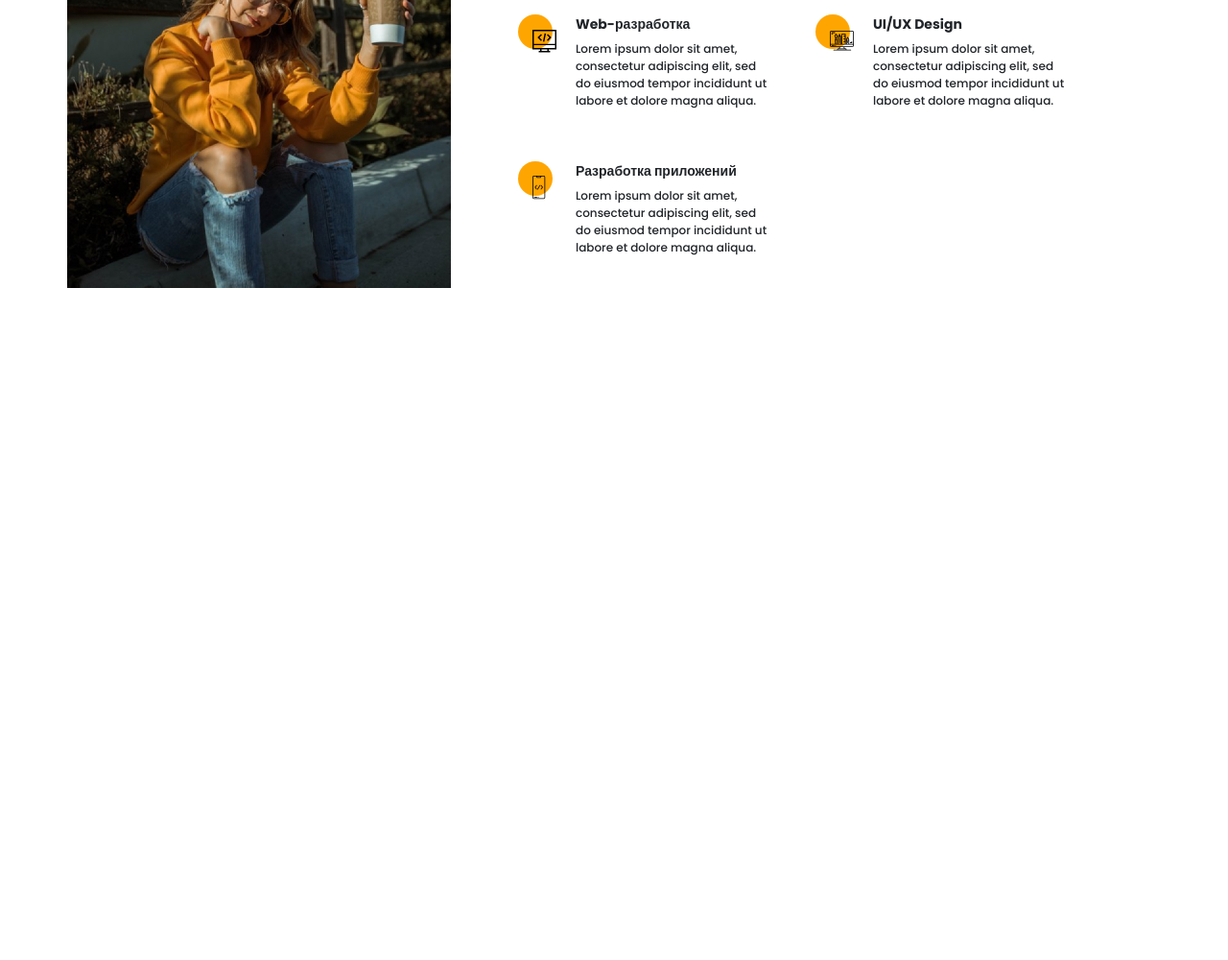
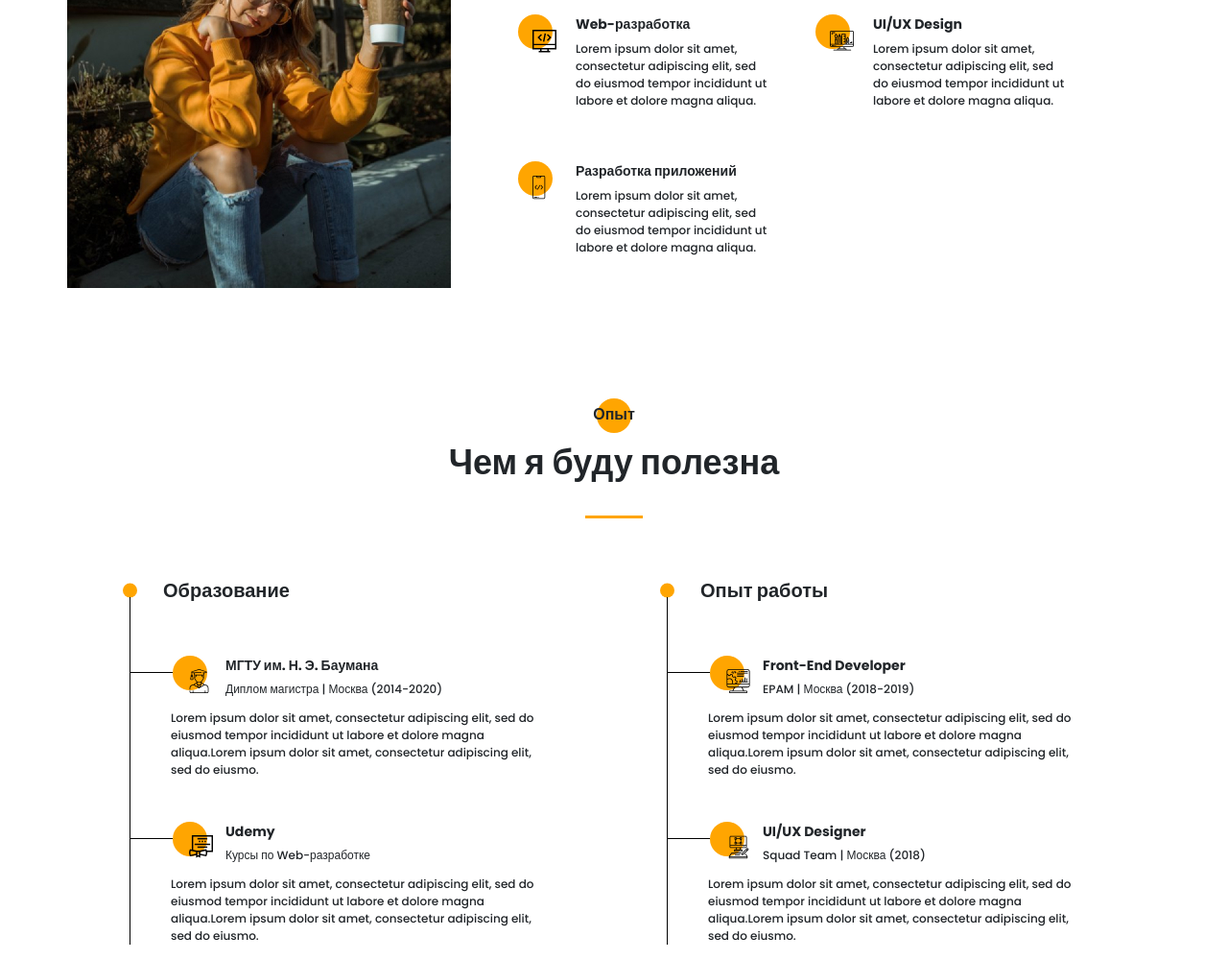
Before and after one commit to Aleks-Tl/Portfolio, a website: page #src/index.html in a window 1280 px wide. Shown: the part 1220-2220 px from the top of the page at 96% size. Before the commit the page ends 1520 px from the top, so only its background shows below. Drawn offline with nearby package versions, Linux system fonts and the light colour scheme; files that its build step writes are made by us from their sources; files whose address does not match are found by name.

Commit message:
finished resume screen

```diff
--- a/#src/index.html
+++ b/#src/index.html
@@ -159,6 +159,83 @@
             </div>
         </div>
     </section>
+
+    <section class="resume">
+        <div class="container">
+            <div class=" resume__title"><h2 class="title title_fz16">Опыт</h2></div>
+            <div class="title title_fz36 resume__subtitle">Чем я буду полезна</div>
+            <div class="divider"></div>
+
+           <div class="resume__wrapper">
+                <div class="resume__column">
+                    <h3 class="title title_fz20 resume__column-title">Образование</h3>
+                    <ul>
+                        <li>
+                            <div class="resume__item">
+                                <div class="resume__item-head">
+                                    <div class="resume__item-icon">
+                                        <img src="img/icons/experience/university.svg" alt="university">
+                                    </div>
+                                    <h4 class="title title_fz14">МГТУ им. Н. Э. Баумана</h4>
+                                    <div class="resume__item-location">Диплом магистра | Москва (2014-2020)</div>
+                                </div>
+                                <div class="resume__item-body">
+                                    Lorem ipsum dolor sit amet, consectetur adipiscing elit, sed do eiusmod tempor incididunt ut labore et dolore magna aliqua.Lorem ipsum dolor sit amet, consectetur adipiscing elit, sed do eiusmo.
+                                </div>
+                            </div>
+                        </li>
+                        <li>
+                            <div class="resume__item">
+                                <div class="resume__item-head">
+                                    <div class="resume__item-icon">
+                                        <img src="img/icons/experience/courses.svg" alt="courses">
+                                    </div>
+                                    <h4 class="title title_fz14">Udemy</h4>
+                                    <div class="resume__item-location">Курсы по Web-разработке</div>
+                                </div>
+                                <div class="resume__item-body">
+                                    Lorem ipsum dolor sit amet, consectetur adipiscing elit, sed do eiusmod tempor incididunt ut labore et dolore magna aliqua.Lorem ipsum dolor sit amet, consectetur adipiscing elit, sed do eiusmo.
+                                </div>
+                            </div>
+                        </li>
+                    </ul>
+                </div>
+                <div class="resume__column">
+                    <h3 class="title title_fz20 resume__column-title">Опыт работы</h3>
+                    <ul>
+                        <li>
+                            <div class="resume__item">
+                                <div class="resume__item-head">
+                                    <div class="resume__item-icon">
+                                        <img src="img/icons/experience/developer.svg" alt="developer">
+                                    </div>
+                                    <h4 class="title title_fz14">Front-End Developer</h4>
+                                    <div class="resume__item-location">EPAM | Москва (2018-2019)</div>
+                                </div>
+                                <div class="resume__item-body">
+                                    Lorem ipsum dolor sit amet, consectetur adipiscing elit, sed do eiusmod tempor incididunt ut labore et dolore magna aliqua.Lorem ipsum dolor sit amet, consectetur adipiscing elit, sed do eiusmo.
+                                </div>
+                            </div>
+                        </li>
+                        <li>
+                            <div class="resume__item">
+                                <div class="resume__item-head">
+                                    <div class="resume__item-icon">
+                                        <img src="img/icons/experience/designer.svg" alt="designer">
+                                    </div>
+                                    <h4 class="title title_fz14">UI/UX Designer</h4>
+                                    <div class="resume__item-location">Squad Team | Москва (2018)</div>
+                                </div>
+                                <div class="resume__item-body">
+                                    Lorem ipsum dolor sit amet, consectetur adipiscing elit, sed do eiusmod tempor incididunt ut labore et dolore magna aliqua.Lorem ipsum dolor sit amet, consectetur adipiscing elit, sed do eiusmo.
+                                </div>
+                            </div>
+                        </li>
+                    </ul>
+                </div>
+            </div>
+    </section>
+
     <script src="js/script.js"></script>
 </body>
 </html>
--- a/#src/scss/blocks/_about.scss
+++ b/#src/scss/blocks/_about.scss
@@ -11,7 +11,7 @@
     &__descr {
         padding-top: 6px;
         .divider {
-            margin-top: 0;
+            margin: 0;
         }
     }
     &__photo {
--- /dev/null
+++ b/#src/scss/blocks/_resume.scss
@@ -0,0 +1,94 @@
+.resume {
+    padding: 120px 0 0 0;
+    &__title {
+        text-align: center;
+        position: relative;
+        @include before_circle;
+        &:before {
+            top: -5px;
+            left: 50%;
+            transform: translateX(-50%);
+        }
+    }
+    &__subtitle {
+        text-align: center;
+    }
+    &__wrapper {
+        padding: 60px 65px 0 65px;
+        display: grid;
+        grid-template-columns: repeat(2, 425px);
+        column-gap: 135px;
+    }
+    &__column {
+        &-title {
+            position: relative;
+            padding-left: 35px;
+            &:before {
+                position: absolute;
+                content: '';
+                height: 15px;
+                width: 15px;
+                background-color: $main-color;
+                border-radius: 100%;
+                left: -7px;
+                top: 50%;
+                transform: translateY(-50%);
+            }
+        }
+        ul {
+            list-style-type: none;
+            li {
+                position: relative;
+                &:after {
+                    content: '';
+                    width: 1px;
+                    height: calc(100% + 16px);
+                    position: absolute;
+                    left: 0;
+                    top: -16px;
+                    background-color: #000;
+                }
+            }
+        }
+    }
+    &__item {
+        position: relative;
+        &:before {
+            content: '';
+            position: absolute;
+            top: 62px;
+            height: 1px;
+            width: 45px;
+            background-color: #000;
+        }
+        &-head {
+            position: relative;
+            padding: 45px 0 0 100px;
+            h4 {
+                margin-bottom: 0;
+            }
+        }
+        &-body {
+            padding-left: 43px;
+            margin-top: 12px;
+            font-size: 12px;
+            line-height: 18px;
+        }
+        &-icon {
+            position: absolute;
+            @include before_circle;
+            top: 45px;
+            left: 45px;
+            img {
+                position: absolute;
+                left: 17px;
+                top: 14px;
+            }
+        }
+        &-location {
+            font-size: 12px;
+            line-height: 18px;
+            margin-top: 5px;
+        }
+    }
+}
--- a/#src/scss/blocks/_title.scss
+++ b/#src/scss/blocks/_title.scss
@@ -7,6 +7,10 @@
     &_fz16 {
         font-size: 16px;
         line-height: 24px;
+    }
+    &_fz20 {
+        font-size: 20px;
+        line-height: 30px;
     }
     &_fz21 {
         font-size: 21px;
--- a/#src/scss/style.scss
+++ b/#src/scss/style.scss
@@ -18,7 +18,7 @@
     width: 60px;
     height: 3px;
     background-color: $main-color;
-    margin-top: 25px;
+    margin: 25px auto 0 auto;
 }
 
 @import 'blocks/promo';
@@ -27,3 +27,4 @@
 @import 'blocks/sidepanel';
 @import 'blocks/menu';
 @import 'blocks/about';
+@import 'blocks/resume';
```
